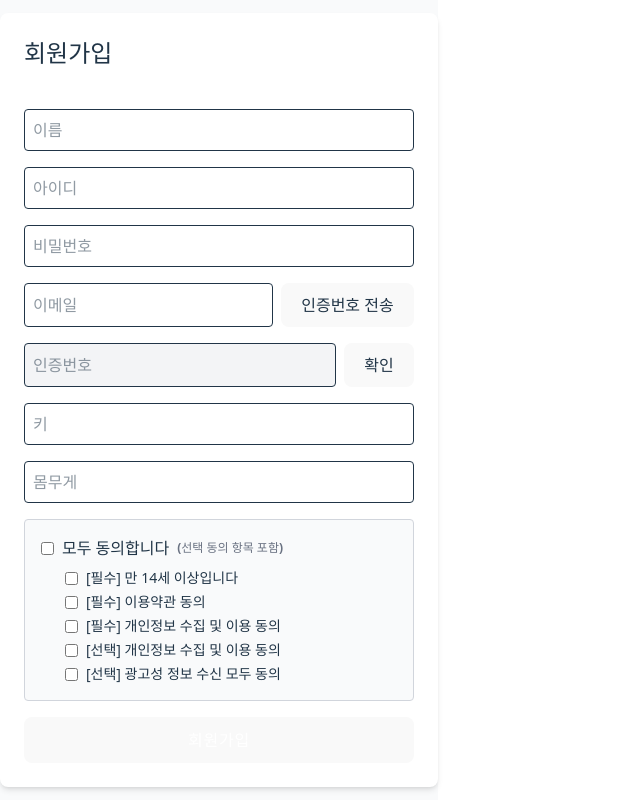
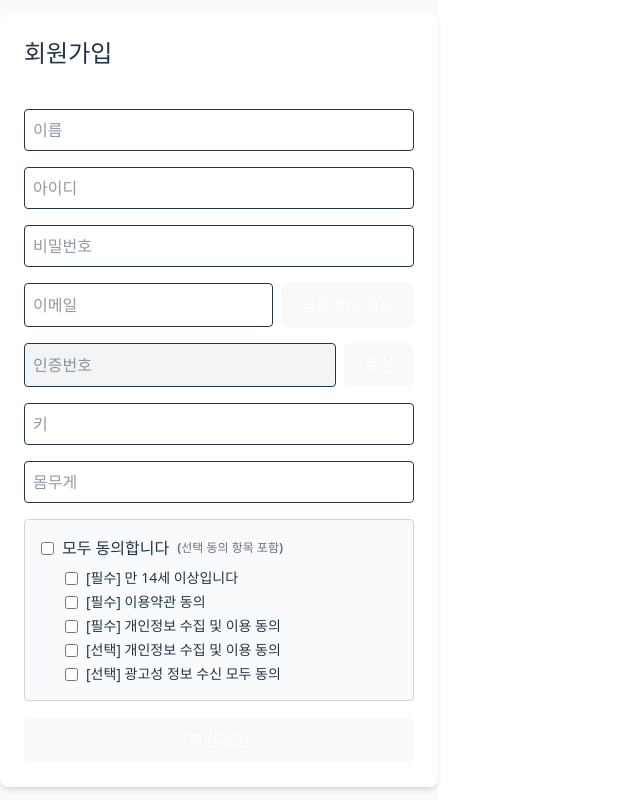
Before and after one commit to sch-like-lion/Health_FE, a React (Vite) app: page / in a window 1280 px wide. Shown: the whole page, without its empty margins (0-640 px from the left). Built offline with nearby package versions, Linux system fonts and the light colour scheme.

Commit message:
버튼 색 변경 커밋

```diff
--- a/src/components/SignupForm.jsx
+++ b/src/components/SignupForm.jsx
@@ -88,7 +88,7 @@ export default function SignupForm() {
         />
         <button
           type="button"
-          className="bg-gray-200 px-2 rounded text-sm"
+          className="bg-gray-200 px-2 rounded text-sm text-white"
           onClick={handleSendCode}  // 클릭할 경우 인증번호 전송.
         >
           인증번호 전송
@@ -105,7 +105,7 @@ export default function SignupForm() {
           disabled={!isEmailCodeEnabled}
           // isEmailCodeEnabled가 false라면 이 속성이 true가 되어 입력창이 비활성화되고, 사용자가 입력 불가능
         />
-        <button type="button" className="bg-gray-200 px-2 rounded text-sm">확인</button>
+        <button type="button" className="bg-gray-200 px-2 rounded text-sm text-white">확인</button>
       </div>
 
       <input
```
